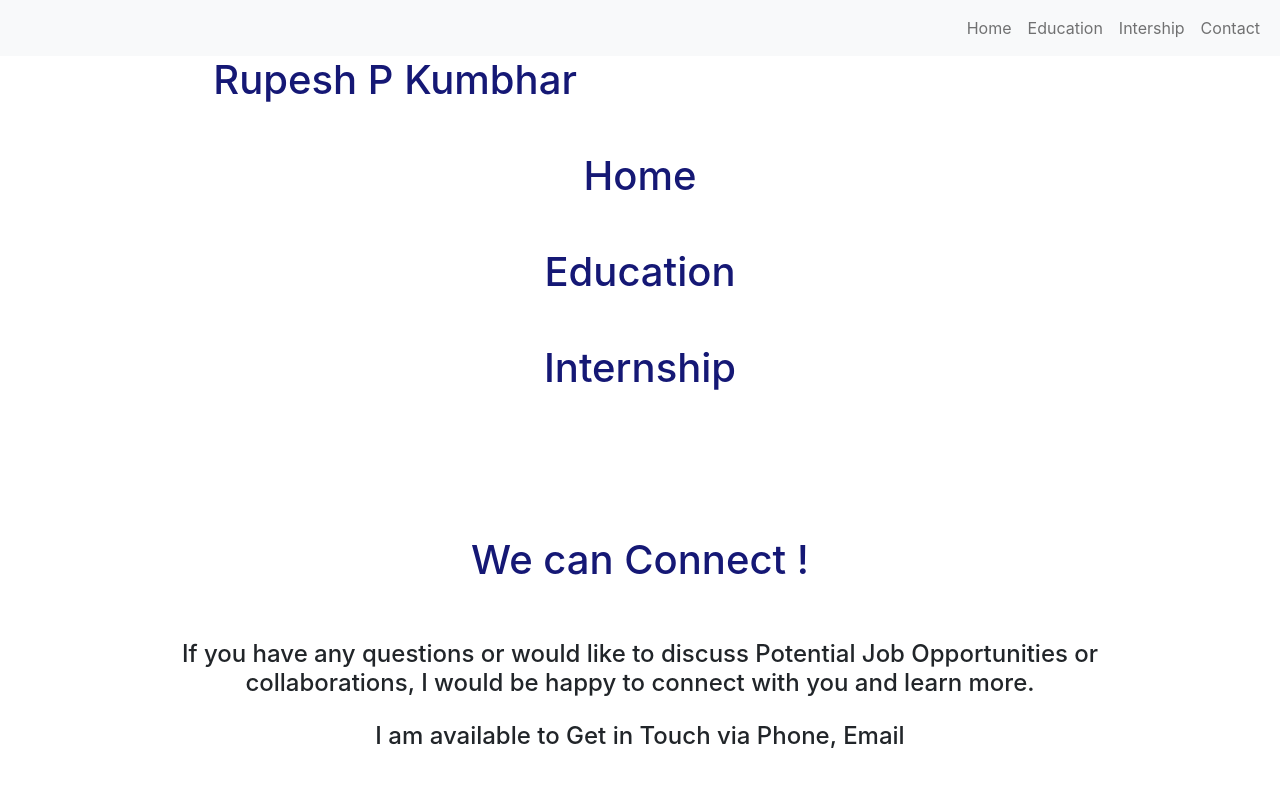
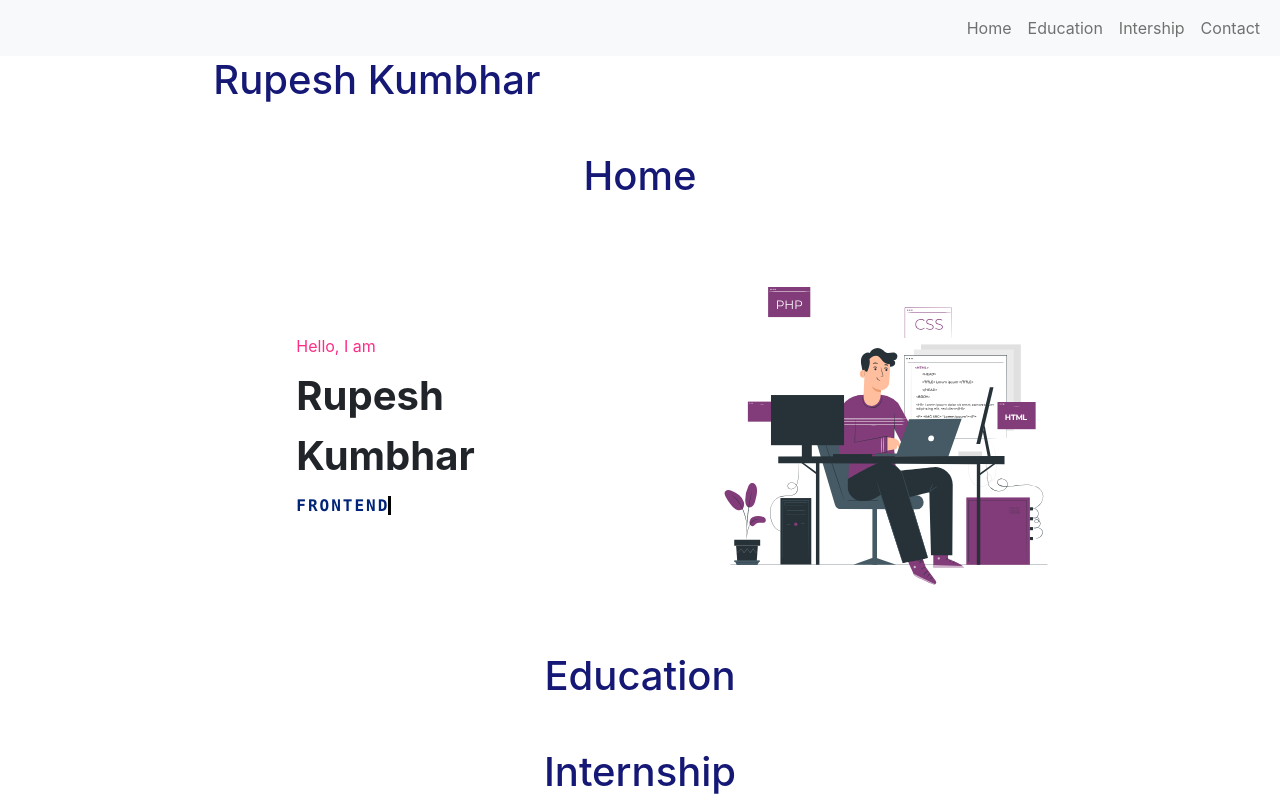
Before and after one commit to Rupesh-Kumbhar/rk-portfolio, a React (Create React App) app: page / in a window 1280 px wide. Shown: the top 800 px of the page. Built offline with nearby package versions, Linux system fonts and the light colour scheme.

Commit message:
Home page,name,css

```diff
--- a/package.json
+++ b/package.json
@@ -36,5 +36,8 @@
       "last 1 firefox version",
       "last 1 safari version"
     ]
+  },
+  "devDependencies": {
+    "sass": "^1.60.0"
   }
 }
--- a/src/Home/home.css
+++ b/src/Home/home.css
@@ -0,0 +1,26 @@
+.home-bg-all{
+    background-color: #FFF;
+}
+.home-img{
+    width: 100%;
+    /* height: 500px; */
+    height: auto;
+}
+.home-content-1{
+    color: #FB2E86;
+}
+.home-content-2{
+    font-weight: 700;
+    font-size: 40px;
+}
+/* .home-content-3{
+
+} */
+.home-heading-names{
+    font-weight: 600;
+    font-size: 40px;
+    color: #002477;
+    text-align: center;
+}
+
+/* name css */
--- a/src/Home/home.jsx
+++ b/src/Home/home.jsx
@@ -1,17 +1,48 @@
 import React from "react";
-import "./../Home/home.css";
+// import "./../Home/home.css";
+import "./../Home/home.scss";
 
 function Home() {
     return (
         <div className="col-sm-12 p-0">
             <div className="col-sm-8 p-0 mx-auto">
                 <h1 className=" mr-auto">
-                    Rupesh P Kumbhar
+                    Rupesh Kumbhar
                 </h1>
+                <h1 className="text-center my-5">
+                    Home
+                </h1>
+
+            <div className="col-sm-12 p-0 row m-0 ">
+                <div className="col-sm-7 m-auto p-0">
+                    <div className="col-sm-8 m-auto">
+                    <div className="home-content-1 mb-2">
+                        Hello, I am
+                    </div>
+
+                    <div className="home-content-2 mb-2">
+                        Rupesh Kumbhar
+                    </div>
+                        <div class="typing-slider">
+                            <p>A Software Engineer</p>
+                            <p>Frontend Developer</p>
+                            <p>A Student</p>
+                    </div>
+
+                    </div>
+                </div>
+
+                <div className="col-sm-5 p-0">
+                    <div>
+                    <img
+                        src="assets/images/programming-man.svg"
+                        alt="image"
+                        className="home-img"
+                    />
+                    </div>
+                </div>
             </div>
-            <h1 className="text-center my-5">
-                Home
-            </h1>
+            </div>
         </div>
     )
 }
--- /dev/null
+++ b/src/Home/home.scss
@@ -0,0 +1,86 @@
+.home-bg-all{
+    background-color: #FFF;
+}
+.home-img{
+    width: 100%;
+    // height: 500px;
+    height: auto;
+}
+.home-content-1{
+    color: #FB2E86;
+}
+.home-content-2{
+    font-weight: 700;
+    font-size: 40px;
+}
+
+.home-heading-names{
+    font-weight: 600;
+    font-size: 40px;
+    color: #002477;
+    text-align: center;
+}
+
+// name css
+$slider-name: typing-slider;
+$slides: 3;
+$typing-duration: 4s;
+$tab-letters: 19 25 15; //number of characters in each paragraph
+$slider-font-size: 16px;
+$background: #FFF;
+
+
+@keyframes cursor {
+  from, to { border-color: transparent; }
+  50% { border-color: black; }
+}
+
+@keyframes typing {
+  from { width: 100%; }
+  90%, to { width: 0; }
+}
+
+@keyframes slide {
+  #{100% / $slides} { font-size: $slider-font-size; letter-spacing: 2px; }
+  to { font-size: 0; letter-spacing: 0; }
+}
+
+.#{$slider-name} {
+  font-family: Consolas, monospace;
+  font-weight: bold;
+//   text-align: center;
+    color: #002477;
+  white-space: nowrap;
+}
+
+.#{$slider-name} p {
+  position: relative;
+  display: inline;
+  font-size: 0;
+  text-transform: uppercase;
+  letter-spacing: 0;
+  animation: slide $typing-duration * $slides step-start infinite;
+}
+
+.#{$slider-name} p::after {
+  content: "";
+  position: absolute;
+  top: 0;
+  right: 0;
+  bottom: 0;
+  border-left: 3px solid black;
+  background-color: $background;
+  animation: typing $typing-duration infinite,
+             cursor 1s infinite;
+}
+
+@each $letters in $tab-letters {
+  $i: index($tab-letters, $letters);
+  .#{$slider-name} p:nth-child(#{$i}) {
+    animation-delay:  $typing-duration * ($i - 1);
+    &::after {
+      animation-delay: $typing-duration * ($i - 1);
+      animation-timing-function: steps(#{$letters}), step-end;
+    }
+  }
+}
```
Also changed, not shown: public/assets/images/programming-man.svg (added), 1 other file (tests, documents, lock files or other folders).
